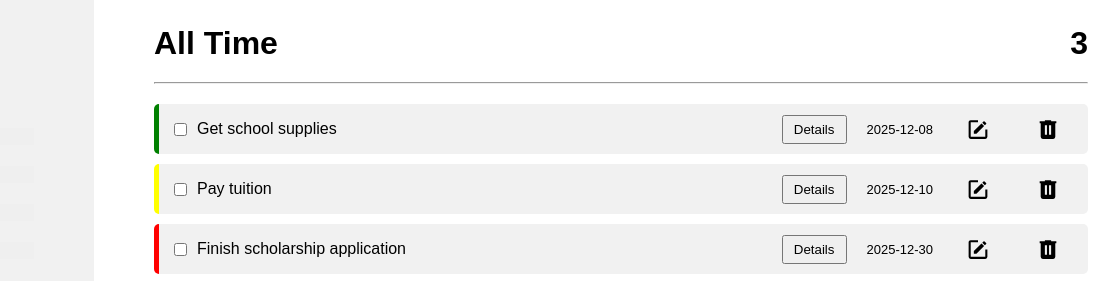
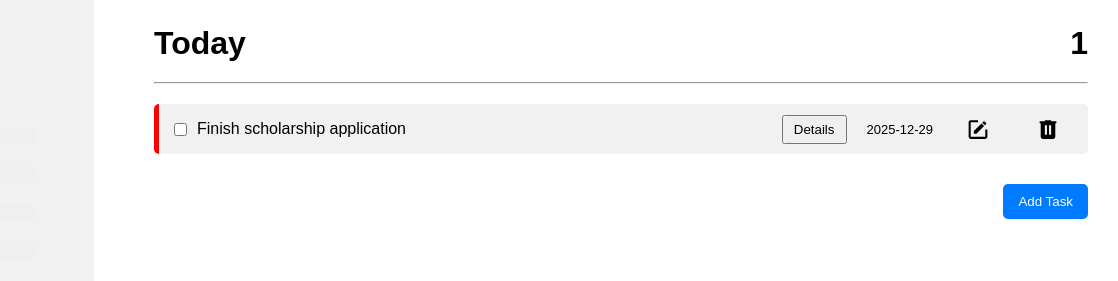
Before and after one commit to frostBite1418/todo-list, a website built with webpack: page src/template.html in a window 1280 px wide. Both pictures are taken after a click on the button "Today". Shown: the top 281 px of the page, 162-1280 px from the left. Built offline with nearby package versions, Linux system fonts and the light colour scheme.

Commit message:
Add today view feature, reflecting view title, view count, and todo list for that day

```diff
--- a/src/event.js
+++ b/src/event.js
@@ -175,11 +175,11 @@ function resetContent() {
     parentOfListContainer.replaceChildren()
 }
 
-function changeViewDisplay(buttonTextContent, toDoListStorage) {
+function changeViewDisplay(buttonTextContent, list) {
     const viewTitle = document.getElementById("view-title")
     viewTitle.textContent = buttonTextContent
 
-    changeViewNumber(toDoListStorage.length)
+    changeViewNumber(list.length)
 }
 
 function changeViewNumber(number) {
--- a/src/index.js
+++ b/src/index.js
@@ -7,7 +7,7 @@ function toDoListConsole() {
     const toDoListStorage = [
         {Project: "School", Title: "Get school supplies", Description: "Reminder to buy paper", Date: "2025-12-08", Priority: "Low"},
         {Project: "School", Title: "Pay tuition", Description: "Review or fail", Date: "2025-12-10", Priority: "Medium"},
-        {Project: "School", Title: "Finish scholarship application", Description: "Get certificate of indigency", Date: "2025-12-30", Priority: "High"}
+        {Project: "School", Title: "Finish scholarship application", Description: "Get certificate of indigency", Date: "2025-12-29", Priority: "High"}
     ]
 
     const checkToDoList = () => toDoListStorage.forEach((list) => {
@@ -23,6 +23,25 @@ function toDoListConsole() {
         addToDoList,
         toDoListStorage
     }
+}
+
+function getToday() {
+    const today = new Date()
+    return format(today.toLocaleDateString(), "yyyy-MM-dd")
+}
+
+function getList(constraint, list) {
+    let newList = []
+    list.forEach((item) => {
+        if (item["Date"] == constraint) {
+            newList.push(item)
+        }
+    })
+    return newList
+}
+
+function displayToDoListWithConstraint() {
+
 }
 
 
@@ -42,6 +61,15 @@ function toDoListDisplay() {
         const buttonTextContent = event.target.textContent
         changeViewDisplay(buttonTextContent, currentList.toDoListStorage)
         displayToDoList(currentList.toDoListStorage)
+    })
+
+    todayButton.addEventListener("click", (event) => {
+        const today = getToday()
+        const buttonTextContent = event.target.textContent
+        const newList = getList(today, currentList.toDoListStorage)
+        changeViewDisplay(buttonTextContent, newList)
+        resetContent()
+        displayToDoList(newList)
     })
 
 
--- a/src/template.html
+++ b/src/template.html
@@ -49,8 +49,8 @@
     <main>
         <div class="view">
             <!-- Add project/view with the correspond count -->
-            <h1 id="view-title">School</h1>
-            <h1 id="view-number">9</h1>
+            <h1 id="view-title"></h1>
+            <h1 id="view-number"></h1>
         </div>
         <hr>
         <div class="list-container">
```
